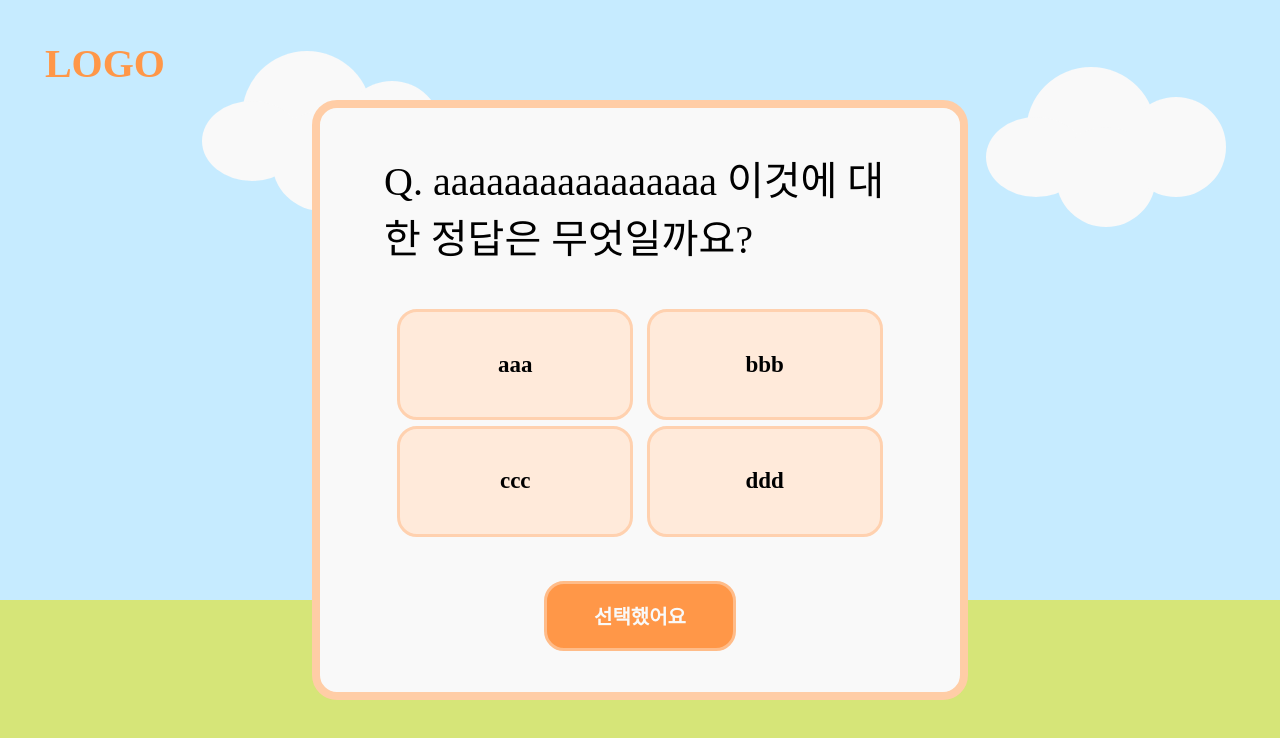
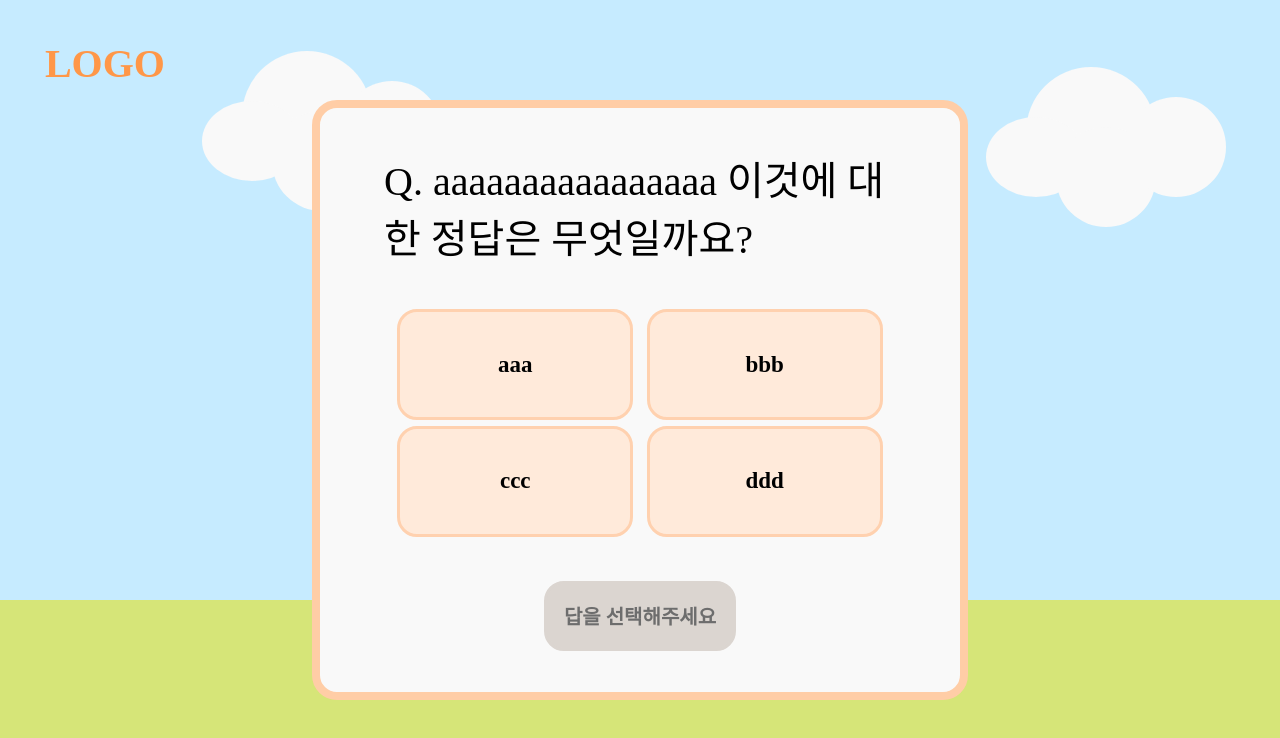
Before and after one commit to DR-LaLa/FE, a React (Vite) app: page /playquiz in a window 1280 px wide. Shown: the top 738 px of the page. Built offline with nearby package versions, Linux system fonts and the light colour scheme; a web font is replaced by a local one.

Commit message:
애니메이션 제외 퀴즈 완성

```diff
--- a/src/components/common/FormFrame.jsx
+++ b/src/components/common/FormFrame.jsx
@@ -15,7 +15,8 @@ export default function FormFrame(props) {
 
   async function fetchPost(body) {
     try {
-      const response = await fetch(`${currentPage == "/signup" ? "" : "http://localhost:8080/signin"}`, {
+      const response = await fetch("json/login.json", {
+        // const response = await fetch(`${currentPage == "/signup" ? "" : "http://localhost:8080/signin"}`, {
         method: "POST",
         headers: {
           "Content-Type": "application/json",
--- a/src/components/common/Header.jsx
+++ b/src/components/common/Header.jsx
@@ -16,7 +16,7 @@ export default function Header(props) {
   useEffect(() => {
     if (localStorage.getItem(ANIME)) {
       setAnime(localStorage.getItem(ANIME));
-      localStorage.removeItem(ANIME);
+      // localStorage.removeItem(ANIME);
     }
   }, []);
 
--- a/src/components/common/QuizFrame.jsx
+++ b/src/components/common/QuizFrame.jsx
@@ -12,6 +12,7 @@ const QuizSection = styled.section`
   flex-direction: column;
   justify-content: space-evenly;
   align-items: center;
+  position: relative;
   background-color: #f9f9f9;
   backdrop-filter: blur(40px);
 `;
--- /dev/null
+++ b/src/components/quiz/ConfirmChoice.jsx
@@ -0,0 +1,60 @@
+import { useContext } from "react";
+import { QuizContext } from "../../context/context";
+import styled from "styled-components";
+
+export default function ConfirmChoice() {
+  const { userAnswer, setShowModal, setShowExplanation } = useContext(QuizContext);
+  // console.log(userAnswer.answer);
+  return (
+    <>
+      <ModalBox>
+        <h3>{`"${userAnswer.answer}"을/를 답으로 선택하시겠습니까?`}</h3>
+        <section>
+          <ButtonStyle
+            $use={"cancel"}
+            onClick={() => {
+              setShowModal(false);
+            }}
+          >
+            취소
+          </ButtonStyle>
+          <ButtonStyle
+            $use={"confirm"}
+            onClick={() => {
+              setShowExplanation(true);
+              setShowModal(false);
+            }}
+          >
+            확인
+          </ButtonStyle>
+        </section>
+      </ModalBox>
+    </>
+  );
+}
+
+const ModalBox = styled.section`
+  width: 25vw;
+  height: 20vh;
+  border: 5px solid #ff9748;
+  border-radius: 20px;
+  display: flex;
+  flex-direction: column;
+  justify-content: space-evenly;
+  align-items: center;
+  position: absolute;
+  background-color: #f9f9f9;
+  z-index: 3;
+`;
+
+const ButtonStyle = styled.button`
+  margin: 0 0.5vw 0 0.5vw;
+  width: 8vw;
+  height: 5vh;
+  border: none;
+  border-radius: 10px;
+  color: ${(props) => (props.$use == "cancel" ? "#494949" : "#f9f9f9")};
+  background-color: ${(props) => (props.$use == "cancel" ? "#DBD5D0" : "#ff9748")};
+  outline: none;
+  cursor: pointer;
+`;
--- a/src/components/quiz/Explanation.jsx
+++ b/src/components/quiz/Explanation.jsx
@@ -10,11 +10,7 @@ export default function Explanation() {
       <MainProvider>
         <Header show={"false"} anime={"none"} />
       </MainProvider>
-      <QuizProvider>
-        <MainFrame>
-          <ExplanationText />
-        </MainFrame>
-      </QuizProvider>
+      <ExplanationText />
     </>
   );
 }
--- a/src/components/quiz/ExplanationText.jsx
+++ b/src/components/quiz/ExplanationText.jsx
@@ -5,16 +5,17 @@ import styled from "styled-components";
 import { useNavigate } from "react-router-dom";
 
 export default function ExplanationText() {
-  const { userCount, question, explanation, userAnswer, answer } = useContext(QuizContext);
-  console.log(userCount, question, explanation, userAnswer, answer);
+  const { userCount, question, explanation, userAnswer, answer, setShowExplanation, showExplanation } =
+    useContext(QuizContext);
   const navigate = useNavigate();
+  // console.log(userCount, userAnswer);
   return (
     <QuizFrame>
       <ScrollSection>
         <Question>{`Q. ${question} 이것에 대한 답은 무엇인가?`}</Question>
         <AnswerBox>
-          <Answer>{`정답: ${answer}`}</Answer>
-          <Answer>{`내가 고른 답: ${userAnswer.answer}`}</Answer>
+          <Answer $ansCheck={"none"}>{`정답: ${answer}`}</Answer>
+          <Answer $ansCheck={userAnswer.result}>{`내가 고른 답: ${userAnswer.answer}`}</Answer>
         </AnswerBox>
         <ExplanationBox>
           <ExplanationTitle>해설</ExplanationTitle>
@@ -30,7 +31,7 @@ export default function ExplanationText() {
           </Button>
           <Button
             onClick={() => {
-              navigate("/playquiz");
+              setShowExplanation(false);
             }}
           >
             다음 퀴즈
@@ -81,6 +82,7 @@ const AnswerBox = styled.section`
 const Answer = styled.p`
   font-size: 17px;
   font-weight: 900;
+  color: ${(props) => (props.$ansCheck == "none" ? "black" : props.$ansCheck == "true" ? "blue" : "red")};
 `;
 
 const ExplanationBox = styled.section`
--- a/src/components/quiz/QuizBox.jsx
+++ b/src/components/quiz/QuizBox.jsx
@@ -2,29 +2,30 @@ import { useContext, useEffect, useRef, useState } from "react";
 import { QuizContext } from "../../context/context";
 import { useImmer } from "use-immer";
 import styled from "styled-components";
-import { useNavigate } from "react-router-dom";
 import QuizFrame from "../common/QuizFrame";
 import Explanation from "./Explanation";
+import ConfirmChoice from "./ConfirmChoice";
 
 export default function QuizBox() {
   const {
-    userCount,
     setUserCount,
     question,
     setQuestion,
+    setExplanation,
+    updateUserAnswer,
+    setAnswer,
+    showModal,
+    setShowModal,
+    showExplanation,
+    userCount,
     explanation,
-    setExplanation,
     userAnswer,
-    updateUserAnswer,
     answer,
-    setAnswer,
   } = useContext(QuizContext);
   const [answerArr, updateAnswerArr] = useImmer([]);
-  const [focus, setFocus] = useState("none");
-  const [showExplanation, setShowExplanation] = useState(false);
+  const [selectedAns, setSlectedAns] = useState("false");
+
   const answers = useRef([]);
-  const navigate = useNavigate();
-  const QUIZINPO = "quizInpo";
 
   useEffect(() => {
     GetQuizQuestion(setUserCount, setQuestion, updateAnswerArr, setExplanation, setAnswer);
@@ -41,6 +42,7 @@ export default function QuizBox() {
   }
   return (
     <>
+      {showModal && <ConfirmChoice />}
       {!showExplanation && (
         <QuizFrame>
           <Question>{`Q.  ${question} 이것에 대한 정답은 무엇일까요?`}</Question>
@@ -51,11 +53,11 @@ export default function QuizBox() {
                 onClick={() => {
                   select(n);
                   setUserCount((prev) => (prev = Number(prev) + 1));
-                  // console.log(a.answer);
                   updateUserAnswer((obj) => {
                     obj.answer = a.answer;
                     obj.result = a.result;
                   });
+                  setSlectedAns("true");
                 }}
                 key={n}
               >
@@ -64,20 +66,12 @@ export default function QuizBox() {
             ))}
           </AnswerBox>
           <SelectButton
+            $slectedState={selectedAns}
             onClick={() => {
-              setShowExplanation(true);
-              const obj = {
-                userCount: userCount,
-                question: question,
-                explanation: explanation,
-                userAnswer: userAnswer,
-                answer: answer,
-              };
-              localStorage.setItem(QUIZINPO, JSON.stringify(obj));
-              // navigate("/explanation");
+              setShowModal(true);
             }}
           >
-            선택했어요
+            {selectedAns == "false" ? "답을 선택해주세요" : "선택했어요"}
           </SelectButton>
         </QuizFrame>
       )}
@@ -98,7 +92,6 @@ const AnswerBox = styled.section`
   flex-wrap: wrap;
   align-items: center;
   justify-content: space-evenly;
-  /* background-color: yellowgreen; */
 `;
 
 const Answer = styled.p`
@@ -118,11 +111,11 @@ const SelectButton = styled.button`
   width: 30%;
   height: 12%;
   border-radius: 20px;
-  border: 3px solid #ffbc89;
-  color: #f9f9f9;
+  border: 3px solid ${(props) => (props.$slectedState == "false" ? "#DBD5D0" : "#ffbc89")};
+  color: ${(props) => (props.$slectedState == "false" ? "#6D6D6D" : "#f9f9f9")};
   font-size: 20px;
   font-weight: 900;
-  background-color: #ff9748;
+  background-color: ${(props) => (props.$slectedState == "false" ? "#DBD5D0" : "#ff9748")};
   outline: none;
 `;
 
@@ -142,9 +135,9 @@ async function GetQuizQuestion(userCount, question, answerArr, explanation, answ
     obj.answer = data.quiz.example[e];
     if (e == "answer") {
       answer(data.quiz.example[e]);
-      obj.result = true;
+      obj.result = "true";
     } else {
-      obj.result = false;
+      obj.result = "false";
     }
     answerArr((arr) => {
       if (arr.length < 4) {
--- a/src/provider/QuizProvider.jsx
+++ b/src/provider/QuizProvider.jsx
@@ -3,13 +3,13 @@ import { QuizContext } from "../context/context";
 import { useImmer } from "use-immer";
 
 export default function QuizProvider(props) {
-  const QUIZINPO = "quizInpo";
-  const parseObj = localStorage.getItem(QUIZINPO) ? JSON.parse(localStorage.getItem(QUIZINPO)) : obj;
-  const [userCount, setUserCount] = useState(parseObj.userCount);
-  const [question, setQuestion] = useState(parseObj.question);
-  const [explanation, setExplanation] = useState(parseObj.explanation);
-  const [userAnswer, updateUserAnswer] = useImmer(parseObj.userAnswer);
-  const [answer, setAnswer] = useState(parseObj.answer);
+  const [userCount, setUserCount] = useState(0);
+  const [question, setQuestion] = useState("");
+  const [explanation, setExplanation] = useState("");
+  const [userAnswer, updateUserAnswer] = useImmer(obj);
+  const [answer, setAnswer] = useState("");
+  const [showModal, setShowModal] = useState(false);
+  const [showExplanation, setShowExplanation] = useState(false);
   return (
     <QuizContext.Provider
       value={{
@@ -23,6 +23,10 @@ export default function QuizProvider(props) {
         updateUserAnswer,
         answer,
         setAnswer,
+        showModal,
+        setShowModal,
+        showExplanation,
+        setShowExplanation,
       }}
     >
       {props.children}
@@ -31,12 +35,6 @@ export default function QuizProvider(props) {
 }
 
 const obj = {
-  userCount: 0,
-  question: "",
-  explanation: "",
-  userAnswer: {
-    answer: "",
-    result: "",
-  },
-  answer: "",
+  answer: "a",
+  result: "b",
 };
```
